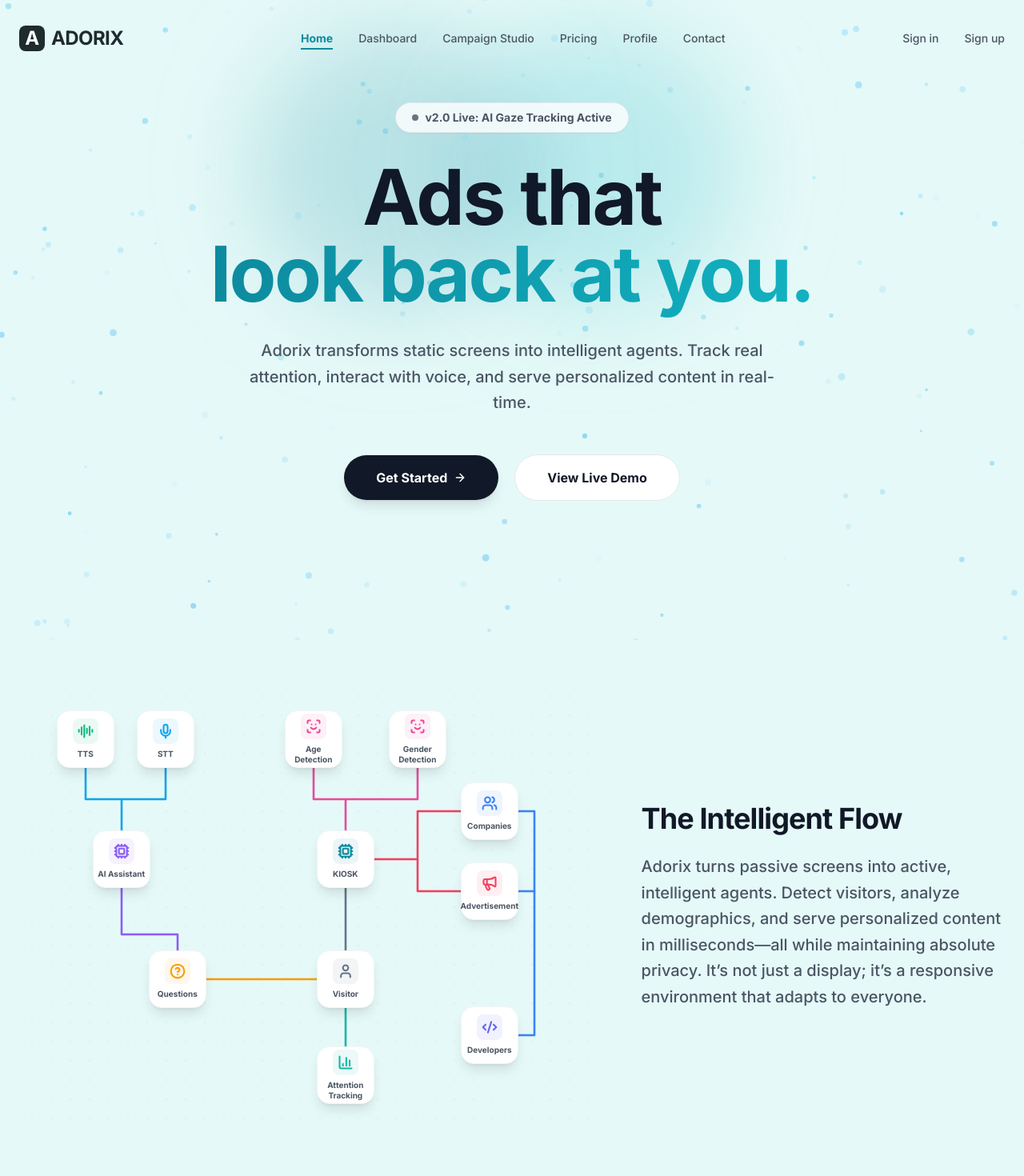
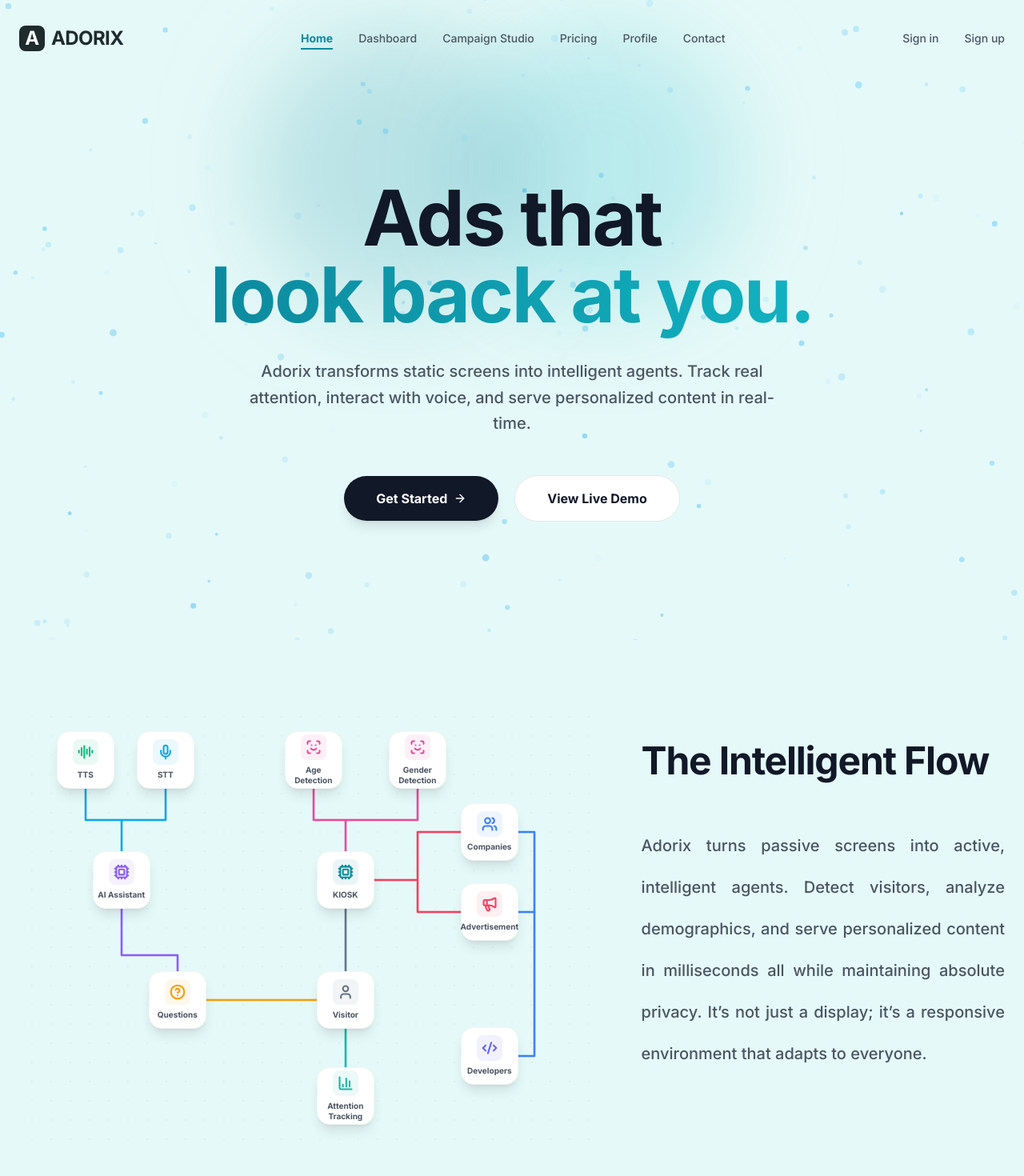
Before and after one commit to ADORIX000/adorix-webb, a React (Vite) app: page / in a window 1280 px wide. Shown: the top 1470 px of the page at 80% size. Built offline with nearby package versions, Linux system fonts and the light colour scheme; the HTML template or start-up script is replaced by a standard one.

Commit message:
updated home.jsx

```diff
--- a/src/pages/pagesonNav/Home.jsx
+++ b/src/pages/pagesonNav/Home.jsx
@@ -14,23 +14,7 @@ const Home = () => {
     <div className="relative w-full overflow-hidden">
 
       {/* 2. HERO SECTION */}
-      <section className="relative pt-32 pb-20 px-6 max-w-5xl mx-auto z-10 text-center flex flex-col items-center gap-8">
-
-        {/* Badge */}
-        <motion.div
-          initial={{ opacity: 0, y: 20 }}
-          animate={{ opacity: 1, y: 0 }}
-          transition={{ duration: 0.5 }}
-        >
-          <div className="inline-flex items-center gap-2 px-5 py-2 text-sm font-bold text-gray-600 bg-white/80 backdrop-blur-md rounded-full border border-gray-200 shadow-sm">
-            <span className="relative flex h-2 w-2">
-              <span className="animate-ping absolute inline-flex h-full w-full rounded-full bg-gray-400 opacity-75"></span>
-              <span className="relative inline-flex rounded-full h-2 w-2 bg-gray-500"></span>
-            </span>
-            v2.0 Live: AI Gaze Tracking Active
-          </div>
-        </motion.div>
-
+      <section className="relative pt-56 pb-20 px-6 max-w-5xl mx-auto z-10 text-center flex flex-col items-center gap-8">
         {/* Heading */}
         <h1 className="text-6xl md:text-8xl font-bold text-gray-900 leading-[1.1] tracking-tight">
           <TypingText text="Ads that" speed={0.05} />
@@ -79,14 +63,14 @@ const Home = () => {
           </div>
 
           {/* RIGHT COLUMN: Description (Extremely Simple) */}
-          <div className="text-left space-y-6 lg:col-span-2 flex flex-col justify-center">
-            <h2 className="text-4xl font-bold text-gray-900 tracking-tight">
+          <div className="text-center lg:text-left space-y-14 lg:col-span-2 flex flex-col justify-center lg:-mt-12">
+            <h2 className="text-4xl md:text-5xl font-bold text-gray-900 tracking-tight">
               The Intelligent Flow
             </h2>
-            <p className="text-xl text-gray-600 leading-relaxed font-medium">
+            <p className="text-center lg:text-justify text-xl text-gray-600 leading-[2.6] font-medium">
               Adorix turns passive screens into active, intelligent agents.
               Detect visitors, analyze demographics, and serve personalized content
-              in milliseconds—all while maintaining absolute privacy.
+              in milliseconds all while maintaining absolute privacy.
               It’s not just a display; it’s a responsive environment that adapts to everyone.
             </p>
           </div>
```
